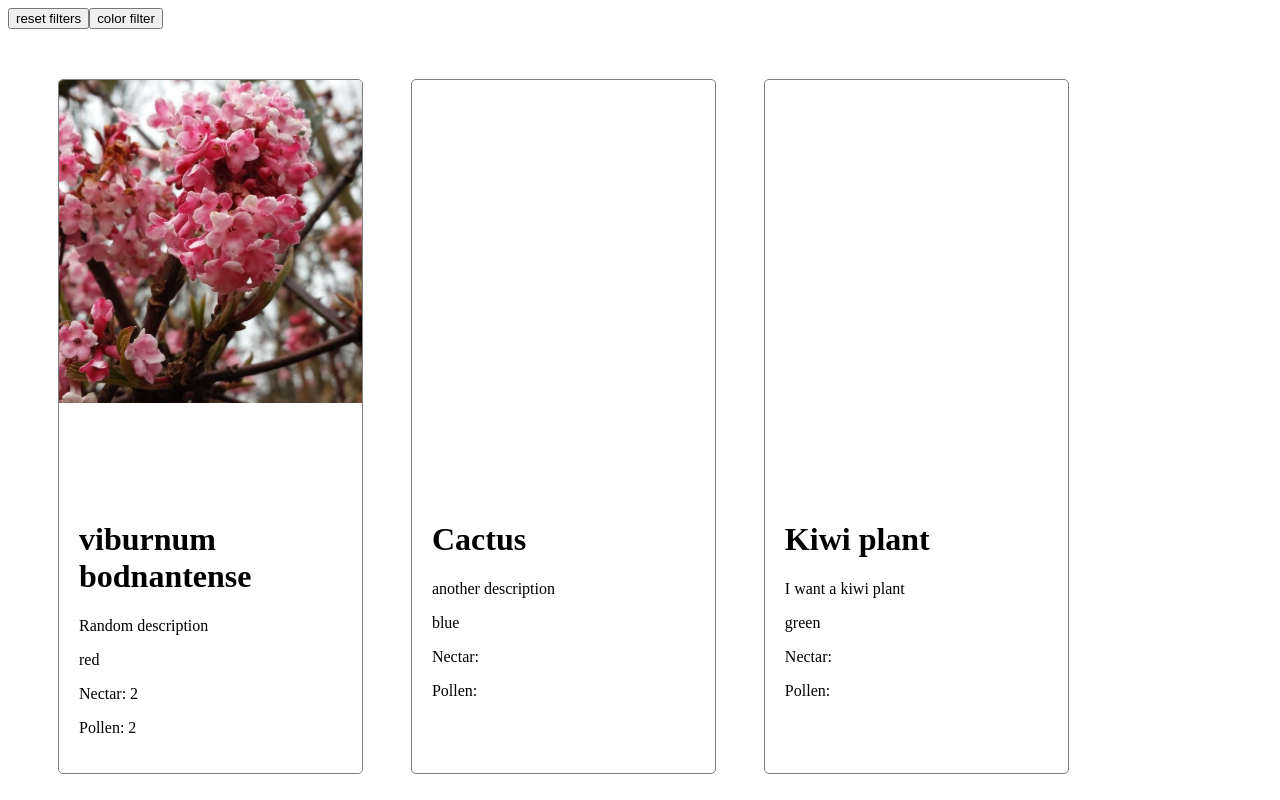
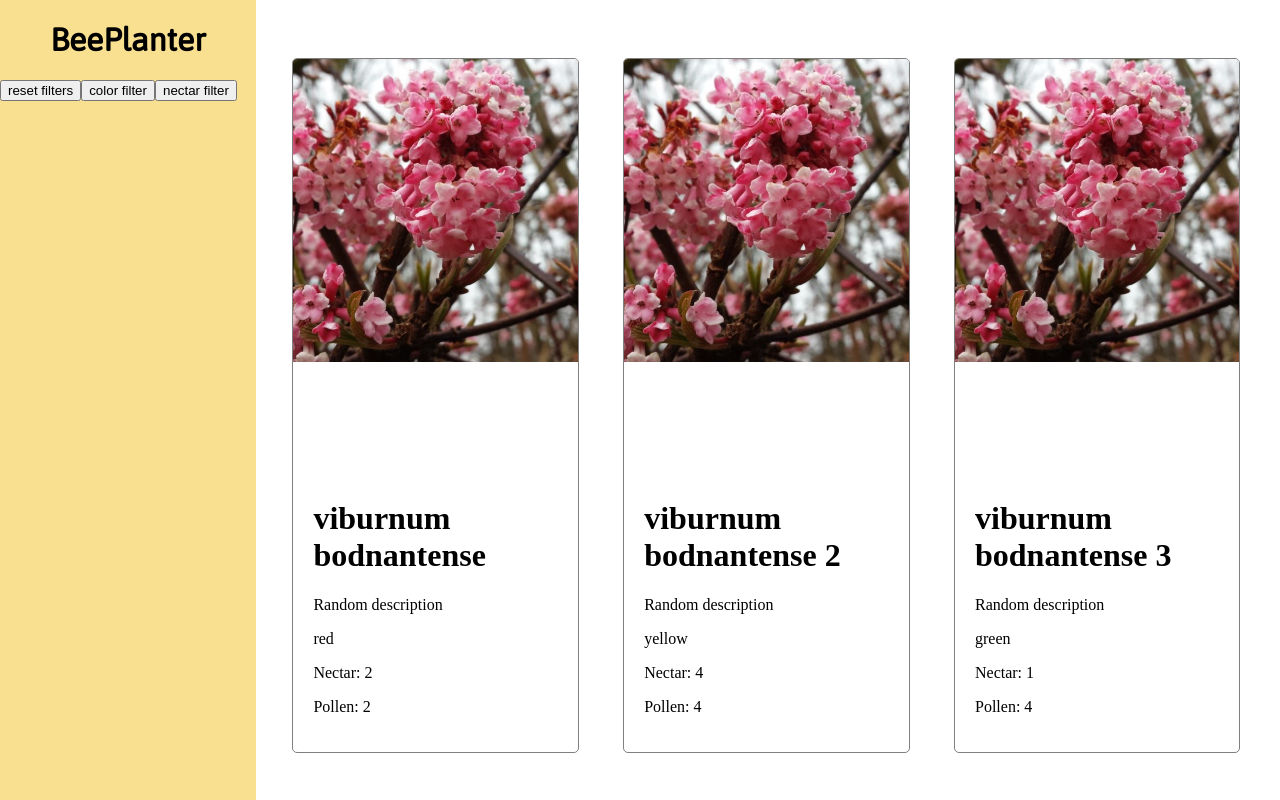
Before and after one commit to brampauwelyn/bee-planter, an Angular app: page / in a window 1280 px wide. Shown: the top 800 px of the page. Built offline with nearby package versions, Linux system fonts and the light colour scheme.

Commit message:
add new methods in plant

```diff
--- a/src/app/components/plant/plant.component.html
+++ b/src/app/components/plant/plant.component.html
@@ -1,5 +1,10 @@
+<div class="app-container">
+  <div class="filters">
+    <h1>{{ title }}</h1>
     <button (click)="resetFilters()">reset filters</button>
     <button (click)="filterByColor('red')">color filter</button>
+    <button (click)="filterByNectar(3, 5)">nectar filter</button>
+  </div>
 
   <div class="plants-wrapper">
     <div *ngFor="let plant of filteredPlants" class="card" >
@@ -15,3 +20,4 @@
       </div>
     </div>
   </div>
+</div>
--- a/src/app/components/plant/plant.component.scss
+++ b/src/app/components/plant/plant.component.scss
@@ -1,12 +1,30 @@
+.filters{
+  width: 20%;
+  position: fixed;
+  left: 0;
+  top: 0;
+  height: 100%;
+  background-color: #f9e090;
+
+  h1{
+    color: #000;
+    text-align: center;
+    font-family: 'Asap', sans-serif;
+  }
+}
+
 .plants-wrapper{
-  width: 80%;
+  width: 75%;
+  margin-left: 20%;
   display: flex;
-  padding: 50px;
+  padding: 0 2.5%;
   justify-content: space-between;
+  flex-wrap: wrap;
 }
 
 .card{
   width: 30%;
+  margin: 50px 0 0 0;
   border: 1px solid grey;
   border-radius: 5px;
   overflow: hidden;
--- a/src/app/components/plant/plant.component.ts
+++ b/src/app/components/plant/plant.component.ts
@@ -8,6 +8,7 @@ import plantsData from './plants.json';
 })
 
 export class PlantComponent {
+  title = 'BeePlanter';
   plants: Array<any> = plantsData;
   filteredPlants: Array<any> = [...plantsData];
 
@@ -22,4 +23,10 @@ export class PlantComponent {
     });
   }
 
+  filterByNectar(minValue: number, maxValue: number){
+    this.filteredPlants = this.filteredPlants.filter( plant => {
+      return plant.nectar >= minValue && plant.nectar <= maxValue;
+    });
+  }
+
 }
--- a/src/app/components/plant/plants.json
+++ b/src/app/components/plant/plants.json
@@ -8,13 +8,27 @@
     "color": "red"
   },
   {
-    "name": "Cactus",
-    "description": "another description",
-    "color": "blue"
+    "name": "viburnum bodnantense 2",
+    "description": "Random description",
+    "nectar": 4,
+    "pollen": 4,
+    "image": "assets/images/viburnum-bodnantense.jpg",
+    "color": "yellow"
   },
   {
-    "name": "Kiwi plant",
-    "description": "I want a kiwi plant",
+    "name": "viburnum bodnantense 3",
+    "description": "Random description",
+    "nectar": 1,
+    "pollen": 4,
+    "image": "assets/images/viburnum-bodnantense.jpg",
     "color": "green"
+  },
+  {
+    "name": "viburnum bodnantense 4",
+    "description": "Random description",
+    "nectar": 5,
+    "pollen": 4,
+    "image": "assets/images/viburnum-bodnantense.jpg",
+    "color": "black"
   }
 ]
--- a/src/index.html
+++ b/src/index.html
@@ -7,6 +7,7 @@
 
   <meta name="viewport" content="width=device-width, initial-scale=1">
   <link rel="icon" type="image/x-icon" href="favicon.ico">
+  <link href="https://fonts.googleapis.com/css?family=Asap&display=swap" rel="stylesheet">
 </head>
 <body>
   <app-root></app-root>
```
Also changed, not shown: 1 other file (tests, documents, lock files or other folders). Lines whose indentation alone changed are shown as unchanged.
